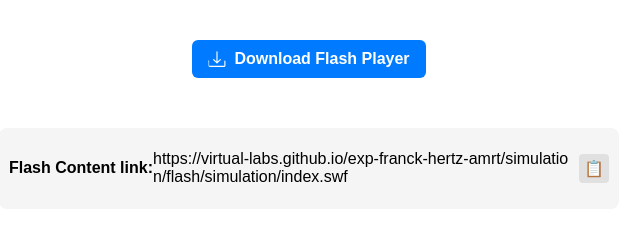
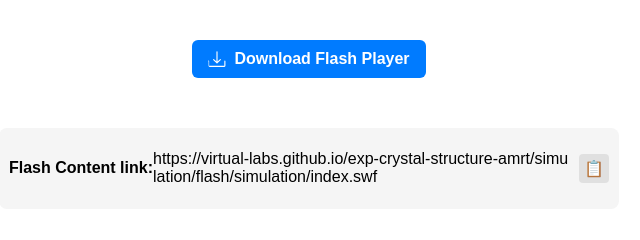
Before and after one commit to virtual-labs/exp-crystal-structure-amrt, a plain HTML site: page experiment/simulation/index.html in a window 1280 px wide. Shown: the top 240 px of the page, 331-971 px from the left. Drawn offline with Linux system fonts and the light colour scheme.

Commit message:
Update index.html

```diff
--- a/experiment/simulation/index.html
+++ b/experiment/simulation/index.html
@@ -21,7 +21,7 @@
 
 	<div class="copy-container">
     <p><h4>Flash Content link: </h4> </p>
-  <span class="link-text" id="copyText">https://virtual-labs.github.io/exp-franck-hertz-amrt/simulation/flash/simulation/index.swf</span>
+  <span class="link-text" id="copyText">https://virtual-labs.github.io/exp-crystal-structure-amrt/simulation/flash/simulation/index.swf</span>
   <div class="copy-icon" onclick="copyLink()">
     📋
   </div>
```
